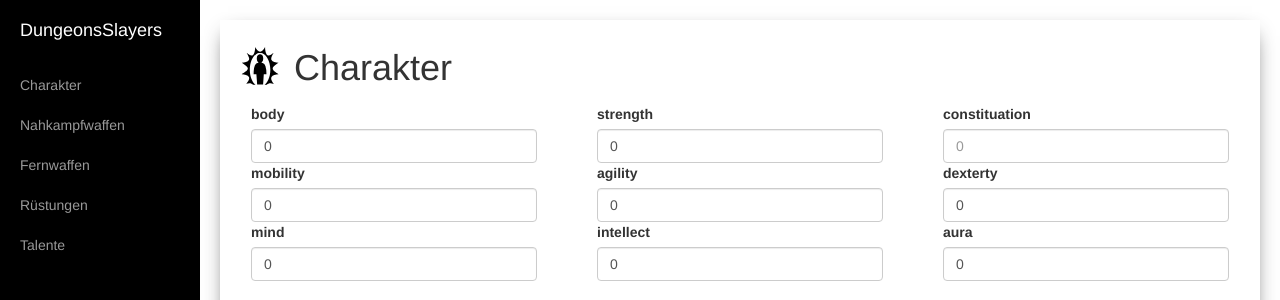
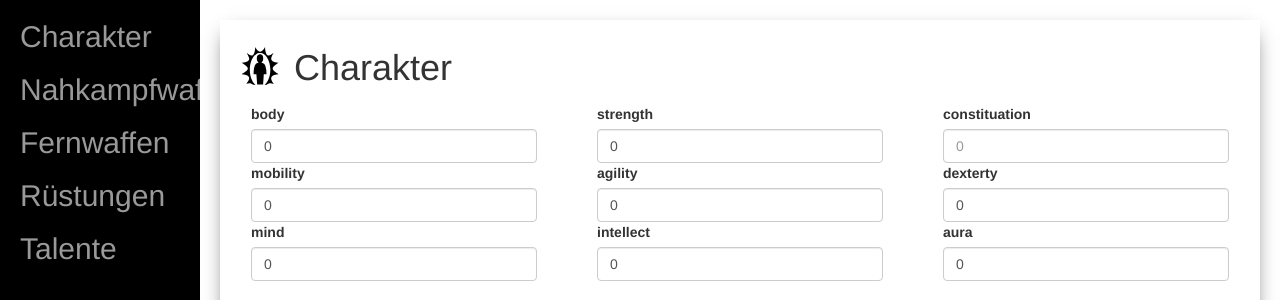
Before and after one commit to DungeonSlayers/dungeonslayers.webapp, a website with bundled scripts: page src/index.html in a window 1280 px wide. Shown: the top 300 px of the page. Built offline with nearby package versions, Linux system fonts and the light colour scheme; no server answers; files whose address does not match are found by name.

Commit message:
introduce woodstamp font

```diff
--- a/src/css/main.css
+++ b/src/css/main.css
@@ -1,5 +1,13 @@
+@font-face {
+    font-family: Woodstamp;
+    src: url('../fonts/Woodstamp.otf');
+}
+
 th.id {
     max-width: 150px;
+}
+.sub {
+    padding-left: 20px;
 }
 .center {
    text-align: center;
@@ -11,9 +19,24 @@ th.id {
 .green {
     color: limegreen;
 }
-.row{
+.row {
     margin-left: 0px;
     margin-right: 0px;
+}
+
+h1 {
+    font-family: Woodstamp;
+    font-size: 60px;
+}
+
+h2 {
+    font-family: Woodstamp;
+    font-size: 38px;
+}
+
+
+.woodstamp {
+    font-family: Woodstamp;
 }
 
 .name {
--- a/src/index.html
+++ b/src/index.html
@@ -20,17 +20,17 @@
             <!-- Sidebar -->
             <div id="sidebar-wrapper">
                 <ul class="sidebar-nav">
-                    <li class="sidebar-brand"><a href="#">DungeonsSlayers</a>
-                    <li><a href="#characters">Charakter</a>
+                    <!-- <li class="sidebar-brand"><a href="#">DungeonsSlayers</a> -->
+                    <li><h2><a href="#characters">Charakter</a></h2>
                     </li>
                     </li>
-                    <li><a href="#weapons">Nahkampfwaffen</a>
+                    <li><h2><a href="#weapons">Nahkampfwaffen</a></h2>
                     </li>
-                    <li><a href="#ranged">Fernwaffen</a>
+                    <li><h2><a href="#ranged">Fernwaffen</a></h2>
                     </li>
-                    <li><a href="#armor">Rüstungen</a>
+                    <li><h2><a href="#armor">Rüstungen</a></h2>
                     </li>
-                    <li><a href="#talents">Talente</a>
+                    <li><h2><a href="#talents">Talente</a></h2>
                     </li>
                 </ul>
             </div>
```
Also changed, not shown: src/fonts/Woodstamp.otf (added).
